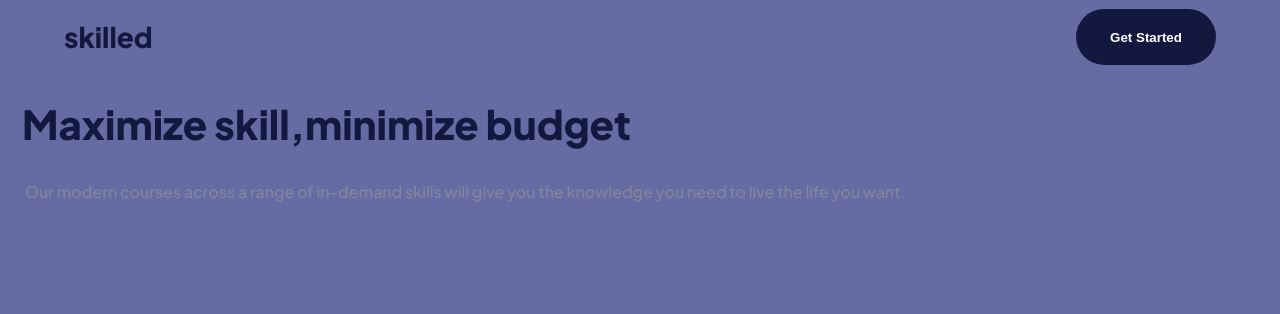
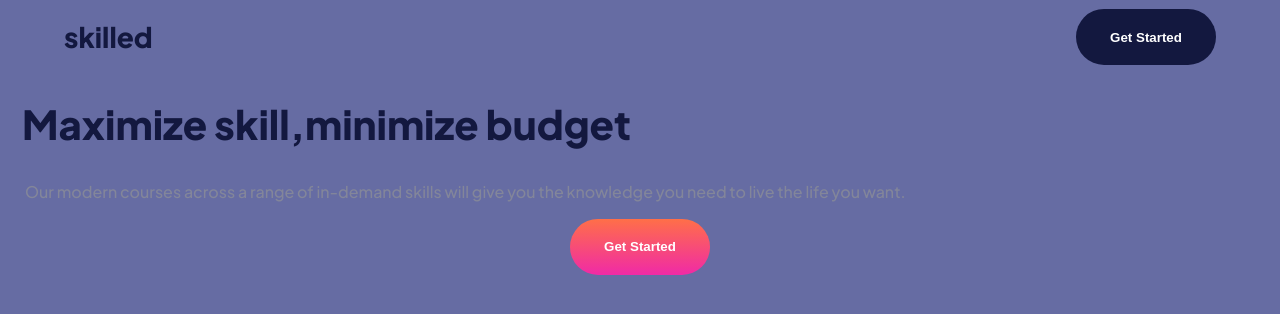
Before and after one commit to PiriyaLapa/Skilled-e-learning-landing-page, a React (Create React App) app: page / in a window 1280 px wide. Shown: the top 314 px of the page. Built offline with nearby package versions, Linux system fonts and the light colour scheme.

Commit message:
update and try to deploy

```diff
--- a/src/components/Buttons/PrimaryBtn.tsx
+++ b/src/components/Buttons/PrimaryBtn.tsx
@@ -1,11 +1,14 @@
 import { Component, ReactNode } from "react";
-import { theme } from "../../utilities";
 import { MessageProps } from "../interface/Button";
 import { StyledPrimaryBtn } from "./styles";
 
-export default class PrimaryBtn extends Component<MessageProps> {
+interface PrimaryBtnProps extends MessageProps{
+  color:string
+}
+
+export default class PrimaryBtn extends Component<PrimaryBtnProps> {
   render(): ReactNode {
-    const { message } = this.props;
-    return <StyledPrimaryBtn theme={theme}>{message}</StyledPrimaryBtn>;
+    const { message,color} = this.props;
+    return <StyledPrimaryBtn color={color}>{message}</StyledPrimaryBtn>;
   }
 }
--- a/src/components/Buttons/styles.ts
+++ b/src/components/Buttons/styles.ts
@@ -1,16 +1,15 @@
 import styled from "styled-components";
-import { theme } from "../../utilities";
 
 // StyledBtn
-export const StyledPrimaryBtn = styled.button<{ theme: typeof theme }>`
+export const StyledPrimaryBtn = styled.button<{ color: string }>`
   &:hover {
-    background-color:${(props) => props.theme.fistColor};
+    background-color:${(props) => props.color};
     transition: 0.4s;
     border:none;
   }
 
   @media screen and (min-width: 375px) {
-    background: ${(props) => props.theme.secondColor};
+    background: ${(props) => props.color};
     border-radius: 28px;
     border: none;
     height: 56px;
--- a/src/components/Header/Navbar.tsx
+++ b/src/components/Header/Navbar.tsx
@@ -3,14 +3,16 @@ import { StyledNavbar } from "../Navbars/style";
 import PrimaryBtn from "../Buttons/PrimaryBtn";
 import Logo from "../Logos/Logo";
 import { HeaderContent } from "../../apis/apis";
+import { theme } from "../../utilities";
 
 export class Navbar extends Component {
   render(): ReactNode {
     const { logoContent, btnContent } = HeaderContent;
+    const btnColor = theme.secondColor
     return (
       <StyledNavbar>
         <Logo message={logoContent} />
-        <PrimaryBtn message={btnContent} />
+        <PrimaryBtn message={btnContent} color={btnColor} />
       </StyledNavbar>
     );
   }
--- a/src/pages/LandingPage/sections/Hero.tsx
+++ b/src/pages/LandingPage/sections/Hero.tsx
@@ -2,15 +2,20 @@ import { Component, ReactNode } from "react";
 import { HeaderContent } from "../../../apis/apis";
 import HeadLine from "../../../components/HeadLine/HeadLine";
 import HeadContent from "../../../components/HeadContent/HeadContent";
+import {StyledHero} from './styles';
+import PrimaryBtn from "../../../components/Buttons/PrimaryBtn";
+import { theme } from "../../../utilities";
 
 export default class Hero extends Component {
   render(): ReactNode {
-    const { headLine, ParaContent } = HeaderContent;
+    const { headLine, ParaContent,btnContent } = HeaderContent;
+    const btnColor = theme.sventhColor;
     return (
-      <div>
+      <StyledHero>
         <HeadLine message={headLine} />
         <HeadContent  message={ParaContent} />
-      </div>
+        <PrimaryBtn message={btnContent} color={btnColor}/>
+      </StyledHero>
     );
   }
 }
--- a/src/pages/LandingPage/sections/styles.ts
+++ b/src/pages/LandingPage/sections/styles.ts
@@ -3,3 +3,8 @@ import styled from "styled-components";
 export const StyledHeader = styled.div`
     background-color:none;
 `;
+
+
+export const StyledHero = styled.div`
+    background:none;
+`;
```
